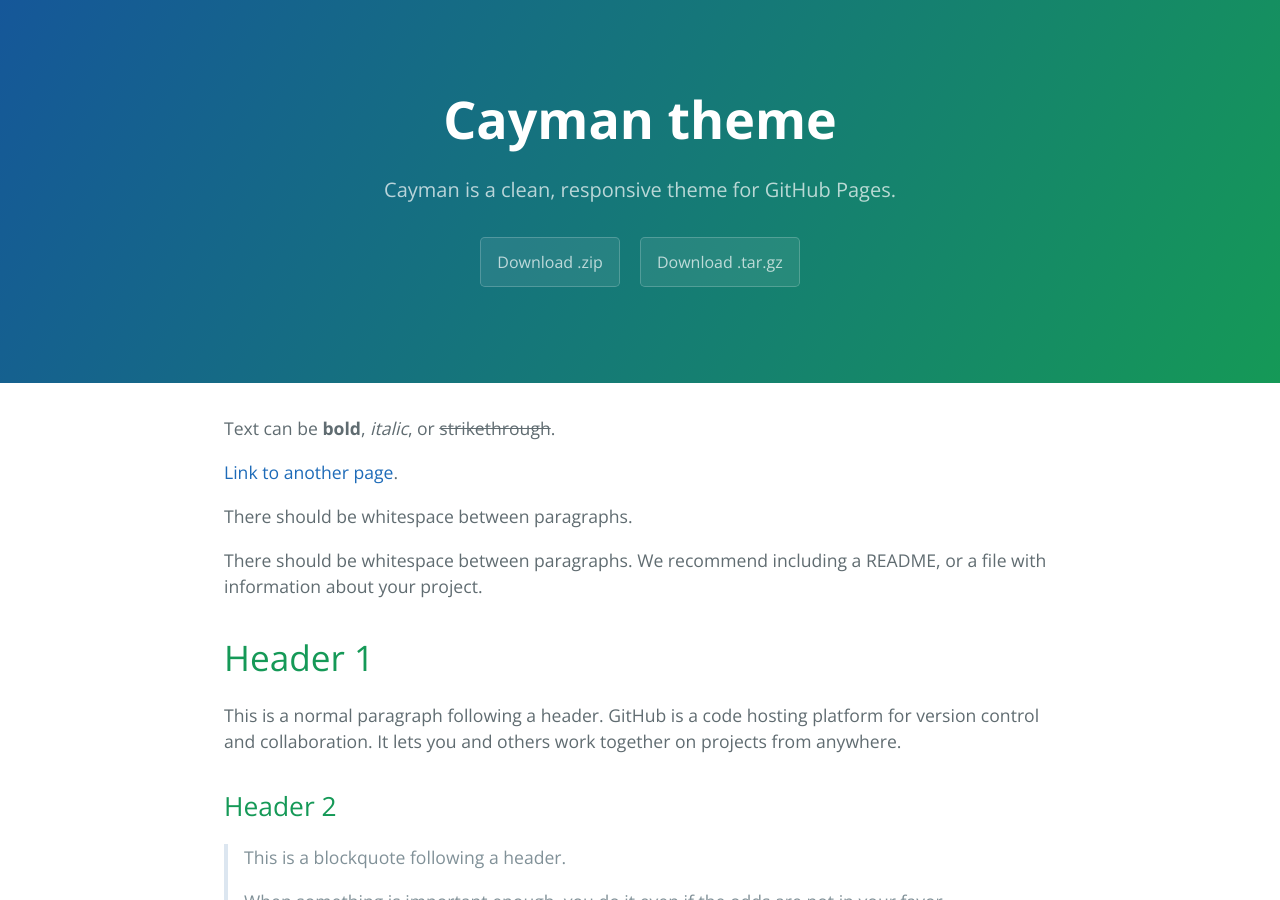
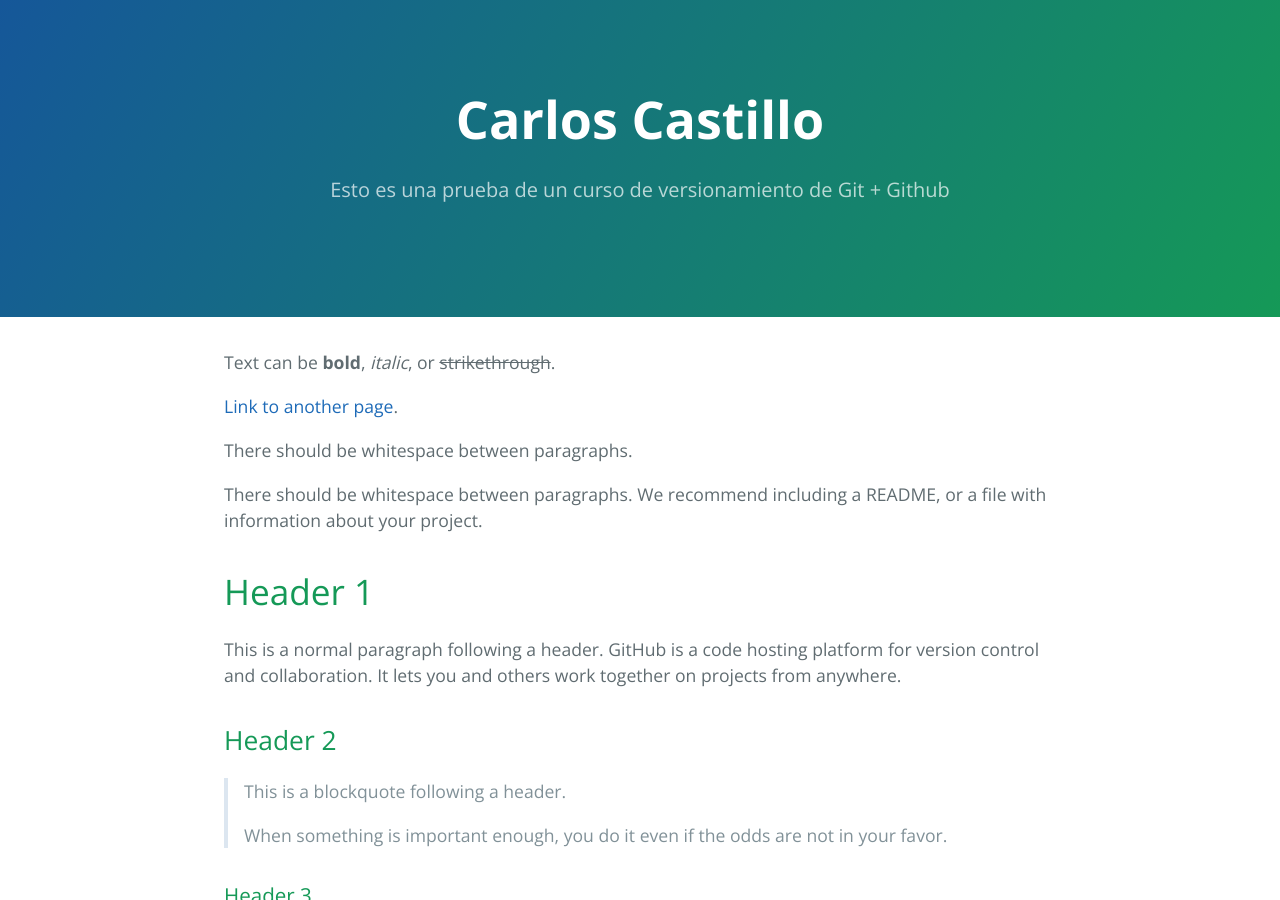
Before and after one commit to Castillo3004/Castillo3004.github.io, a Jekyll site: the page built from index.md, in a window 1280 px wide and 900 px high. Built offline with Jekyll 4.4.1, drawn with Linux system fonts in a browser that asks for light colours.

Commit message:
Update _config.yml

```diff
--- a/_config.yml
+++ b/_config.yml
@@ -1,5 +1,4 @@
-title: Cayman theme
-description: Cayman is a clean, responsive theme for GitHub Pages.
-show_downloads: true
+title: Carlos Castillo
+description: Esto es una prueba de un curso de versionamiento de Git + Github
 google_analytics:
 theme: jekyll-theme-cayman
```
